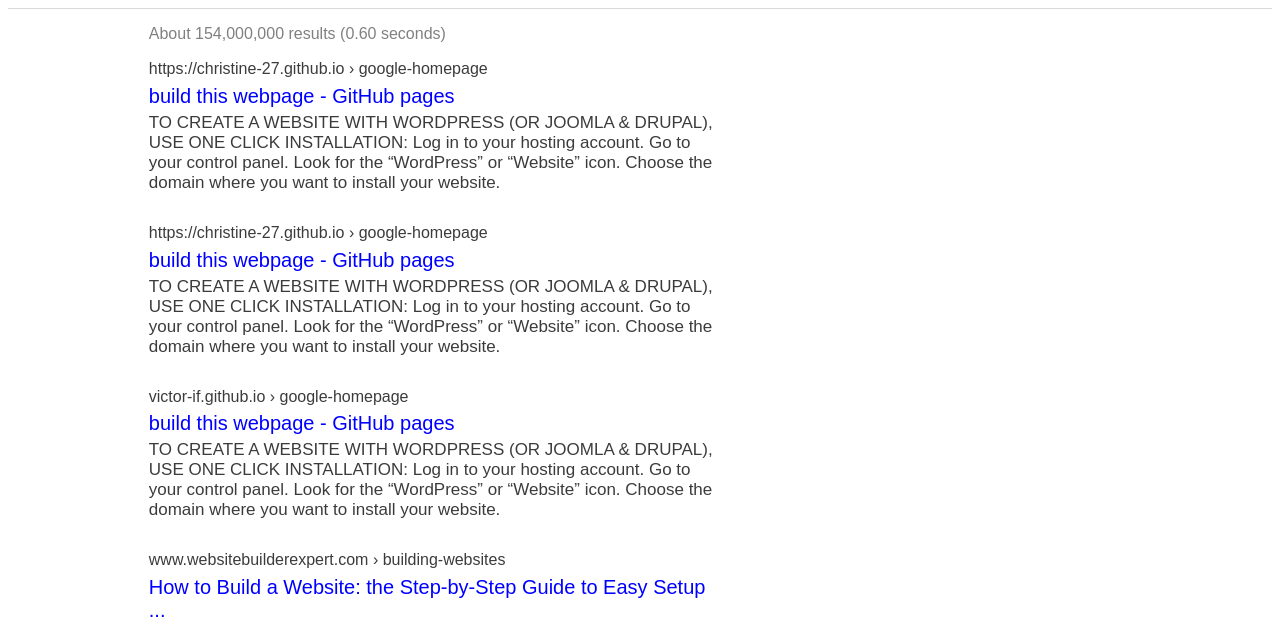
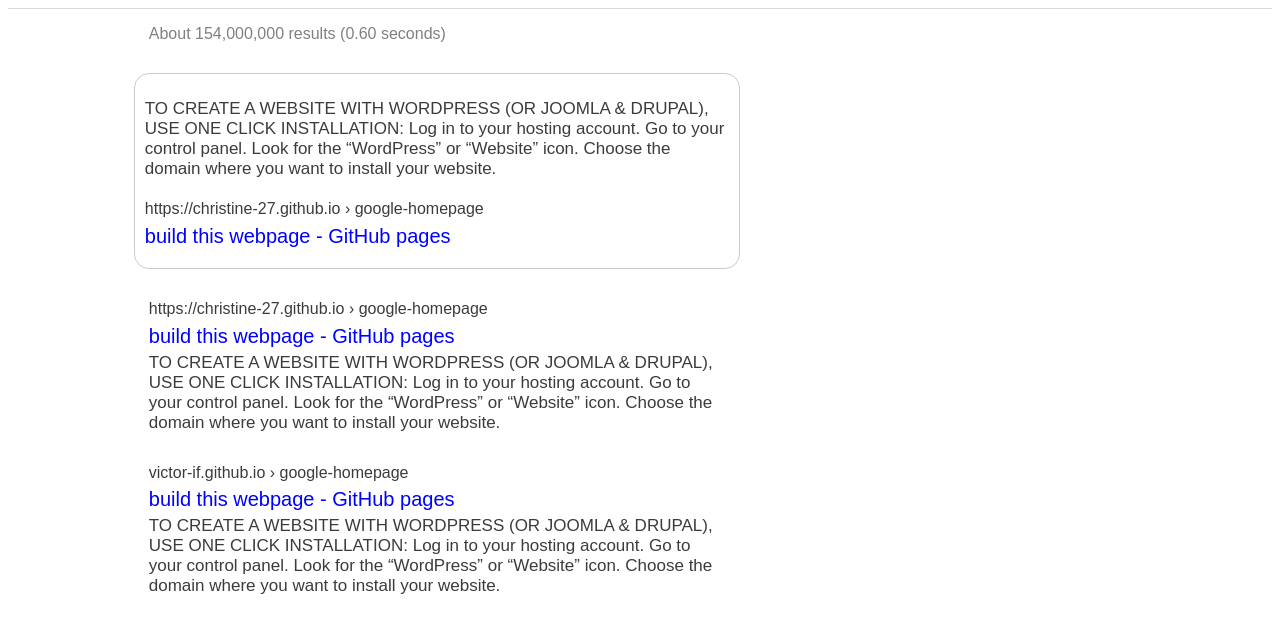
Before and after one commit to liampc/google-search-result, a plain HTML site: page index.html in a window 1280 px wide. Shown: the part 177-800 px from the top of the page. Drawn offline with Linux system fonts and the light colour scheme.

Commit message:
add borderResult

```diff
--- a/index.html
+++ b/index.html
@@ -38,16 +38,16 @@
             <div>
                 <p> About 154,000,000 results (0.60 seconds)</p>
             </div>
-            <div id="search-result">
+            <div class="search-result borderResult">
+                <p class="web-descript">
+                    TO CREATE A WEBSITE WITH WORDPRESS (OR JOOMLA & DRUPAL), USE ONE CLICK INSTALLATION: Log in to your hosting account. Go to your control panel. Look for the “WordPress” or “Website” icon. Choose the domain where you want to install your website.
+                </p>
                 <p class="web-add">
                     https://christine-27.github.io › google-homepage
                 </p>
                 <a href="" class="web-link">
                     build this webpage - GitHub pages
                 </a>
-                <p class="web-descript">
-                    TO CREATE A WEBSITE WITH WORDPRESS (OR JOOMLA & DRUPAL), USE ONE CLICK INSTALLATION: Log in to your hosting account. Go to your control panel. Look for the “WordPress” or “Website” icon. Choose the domain where you want to install your website.
-                </p>
             </div>
             <div class="search-result">
                 <p class="web-add">
--- a/style.css
+++ b/style.css
@@ -123,7 +123,14 @@ main {
 
 }
 main div:first-child {
-    color:gray;
+    color:#808080;
+}
+
+.borderResult {
+    border: 1px #80808069 solid;
+    border-radius: 15px;
+    padding: 20px 10px 20px 10px;
+    margin: 5px -15px 5px -15px;
 }
 
 .search-result {
```
